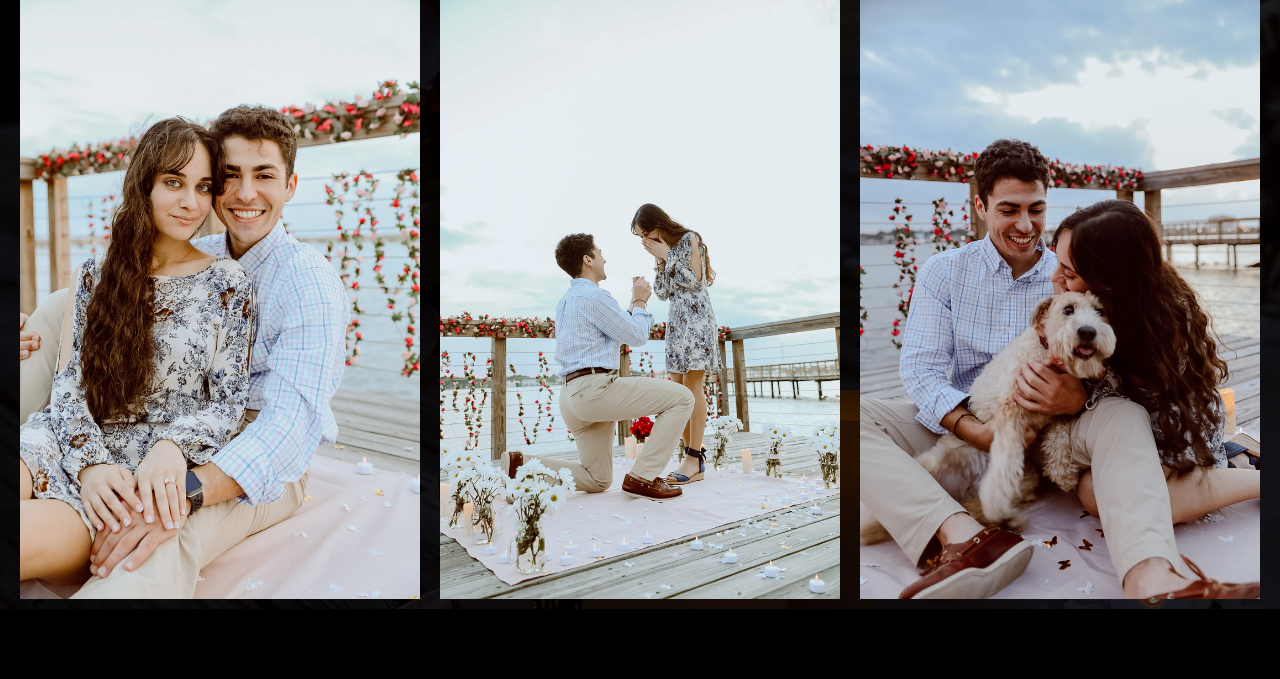
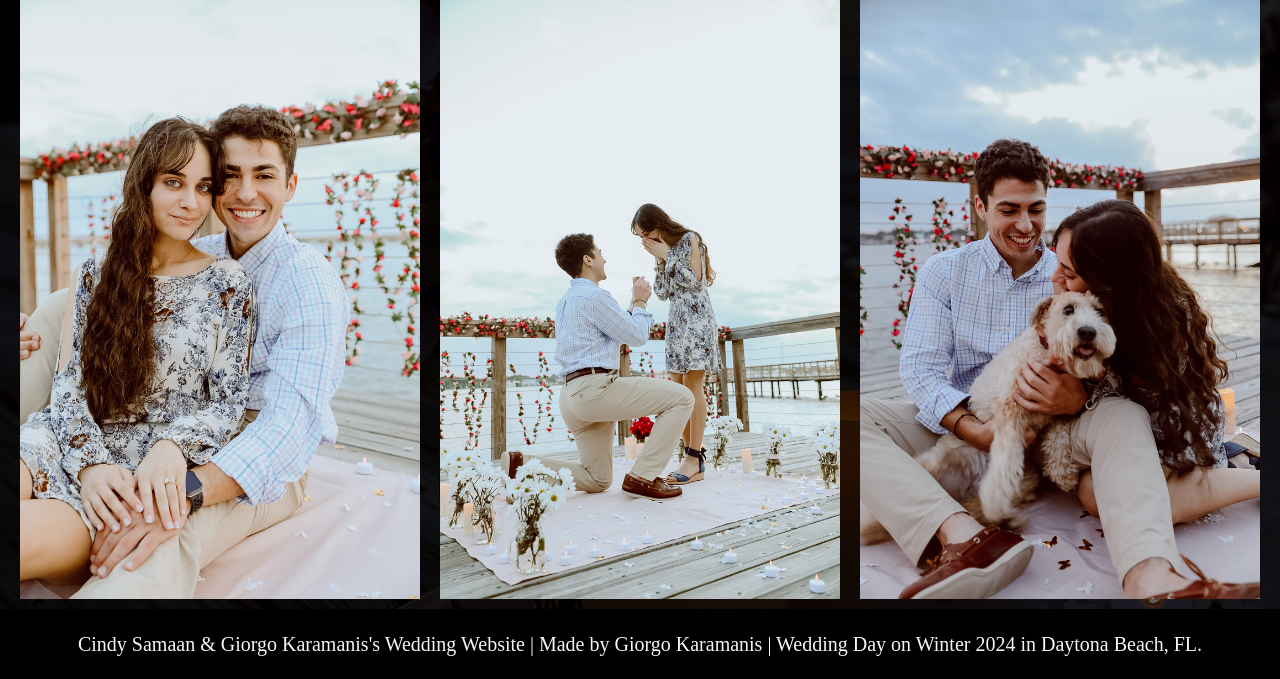
Before and after one commit to gkaramanis1/wedding, a Flask app: page / in a window 1280 px wide. Shown: the part 327-1006 px from the top of the page. Before the commit the page ends 936 px from the top, so only its background shows below. Run offline with Flask 3, Linux system fonts and the light colour scheme; some libraries are stand-ins or nearby versions.

Commit message:
added footer

```diff
--- a/wedding/static/main.css
+++ b/wedding/static/main.css
@@ -41,14 +41,18 @@
   border: none;
 }
 
-footer {
-  position: fixed;
-  left: 0;
-  bottom: 0;
-  width: 100%;
-  background-color: #fadade;
-  color: #d89aa9;
-  font-family: Georgia, serif;
+.footer {
+    margin-top: auto;
+    background-color: rgba(0,0,0,1.0);
+}
+
+.footer-text {
+  font-family: 'Quicksand';
+  color: whitesmoke;
+  font-size: 20px;
+  text-align: center;
+  padding: 20px;
+  margin: 0;
 }
 
 .container {
@@ -77,6 +81,9 @@ body
     height: 100%;
     margin:0;
     padding:0;
+    min-height: 100vh;
+    display: flex;
+    flex-direction: column;
 }
 
 .btn:hover {
@@ -97,18 +104,3 @@ body
   .brand-and {
     font-family: 'Allura', cursive;
   }
-
-  .wrapper {
-    animation: scroll 70s linear infinite;
-    background: url("/static/background.jpeg"), #111111;
-    color: #eee;
-    height: 100vh;
-    min-width: 360px;
-    width: 100%;
-    display: flex;
-    justify-content: center;
-    align-items: center;
-    perspective: 1000px;
-    perspective-origin: 50% 50%;
-    opacity: 0.8;
-    }
--- a/wedding/templates/layout.html
+++ b/wedding/templates/layout.html
@@ -60,15 +60,9 @@
 
     {% block content %}{% endblock content %}
 
-    <!-- <footer class="text">
-        <div class="container text-center">
-          <div class="row">
-            <div class="col-sm-6">
-              <p>Cindy Samaan's & Giorgo Karamanis's Wedding Website | Made by Giorgo Karamanis | Wedding Day on Winter 2024 in Daytona Beach, FL, USA.</p>
-            </div>
-          </div>
-        </div>
-      </footer> -->
+    <footer class="footer">
+      <p class="footer-text">Cindy Samaan & Giorgo Karamanis's Wedding Website | Made by Giorgo Karamanis | Wedding Day on Winter 2024 in Daytona Beach, FL.</p>
+    </footer>
 
       <script>
         $(document).ready(function () {
```
